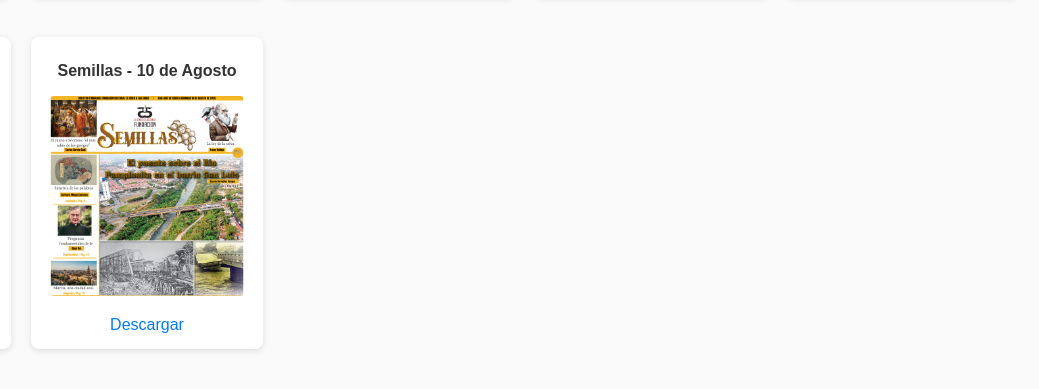
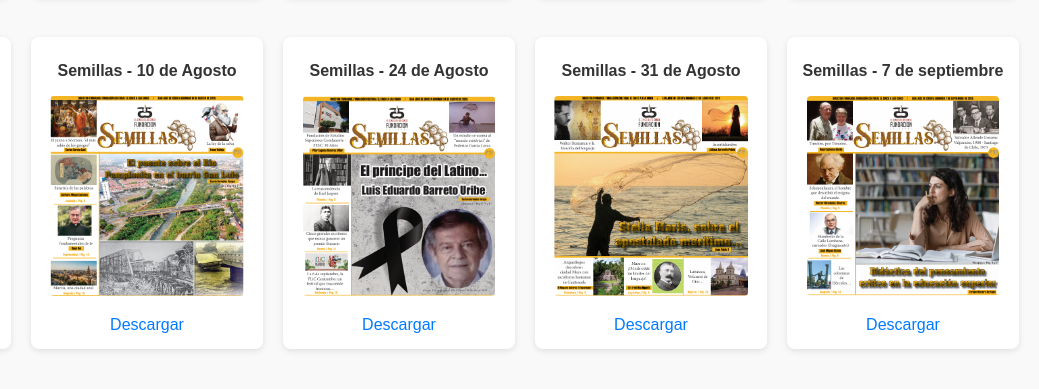
Before and after one commit to fundacionCincoaLasCinco/BlogInformativo-1, a plain HTML site: page index.html in a window 1280 px wide. Shown: the part 2593-2982 px from the top of the page, 241-1280 px from the left. Drawn offline with Linux system fonts and the light colour scheme.

Commit message:
Actualizacion

```diff
--- a/index.html
+++ b/index.html
@@ -294,6 +294,21 @@
                     <img src="Img/portada32.png?v=1.0.0" alt="Portada de Revista 32">
                     <a href="pdfs/SEMILLAS 10 de agosto.pdf?v=1.0.0" download>Descargar</a>
                 </div>
+                <div class="revista">
+                    <h3>Semillas - 24 de Agosto</h3>
+                    <img src="Img/portada33.png?v=1.0.0" alt="Portada de Revista 33">
+                    <a href="pdfs/SEMILLAS 24 de agosto.pdf?v=1.0.0" download>Descargar</a>
+                </div>
+                <div class="revista">
+                    <h3>Semillas - 31 de Agosto</h3>
+                    <img src="Img/portada34.png?v=1.0.0" alt="Portada de Revista 34">
+                    <a href="pdfs/SEMILLAS 31 de agosto.pdf?v=1.0.0" download>Descargar</a>
+                </div>
+                <div class="revista">
+                    <h3>Semillas - 7 de septiembre</h3>
+                    <img src="Img/portada35.png?v=1.0.0" alt="Portada de Revista 35">
+                    <a href="pdfs/SEMILLAS 7 de septiembre.pdf?v=1.0.0" download>Descargar</a>
+                </div>
                  </div>
             </div>
         </section>
```
Also changed, not shown: Img/portada33.png (added), Img/portada34.png (added), Img/portada35.png (added), 3 other files.
